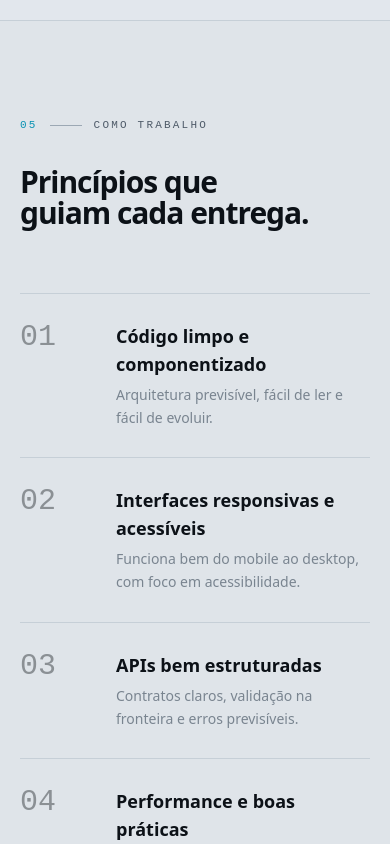
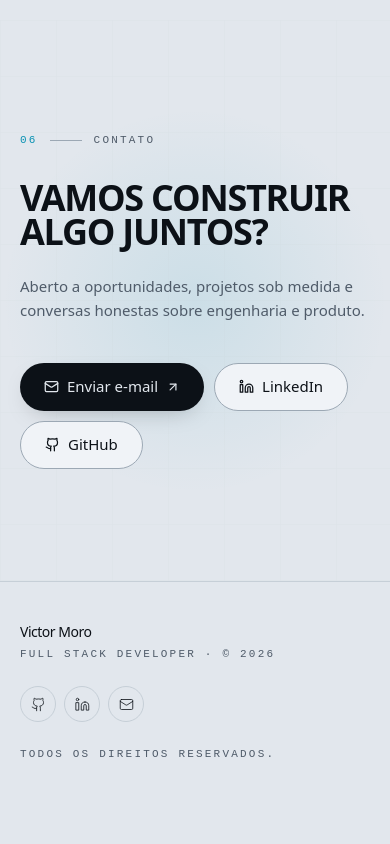
Before and after one commit to Victormoroo/Portfolio_Victor_Dev, a React (Vite) app: page / in a window 390 px wide. Shown: the part 10380-11224 px from the top of the page. After the commit the page ends 11183 px from the top, so only its background shows below. Built offline with nearby package versions, Linux system fonts and the light colour scheme.

Commit message:
refactor: remove "how I work" section

```diff
--- a/src/App.tsx
+++ b/src/App.tsx
@@ -6,7 +6,6 @@ import { About } from '@/components/sections/About';
 import { Stack } from '@/components/sections/Stack';
 import { Projects } from '@/components/sections/Projects';
 import { Experience } from '@/components/sections/Experience';
-import { Process } from '@/components/sections/Process';
 import { Contact } from '@/components/sections/Contact';
 import { Loading } from '@/components/ui/Loading';
 
@@ -29,7 +28,6 @@ export default function App() {
         <Stack />
         <Projects />
         <Experience />
-        <Process />
         <Contact />
       </main>
       <Footer />
--- a/src/components/sections/Process.tsx
+++ /dev/null
@@ -1,44 +0,0 @@
-import { useLanguage } from '@/hooks/useLanguage';
-import { content } from '@/data/content';
-import { Reveal } from '@/components/ui/Reveal';
-import { SectionLabel } from '@/components/ui/SectionLabel';
-
-export function Process() {
-  const { lang } = useLanguage();
-  const t = content.process;
-  const items = t.items[lang];
-
-  return (
-    <section id="process" className="relative scroll-mt-24 border-y border-border bg-muted/30 py-24 sm:py-32">
-      <div className="container-edge">
-        <Reveal>
-          <SectionLabel number="05" label={t.label[lang]} />
-        </Reveal>
-
-        <Reveal direction="up" className="mt-8">
-          <h2 className="max-w-3xl text-3xl font-semibold leading-[1.05] tracking-display text-balance sm:text-5xl">
-            {t.title[lang]}
-          </h2>
-        </Reveal>
-
-        <ul className="mt-16 divide-y divide-border border-y border-border sm:mt-20">
-          {items.map((item, i) => (
-            <Reveal key={item.title} delay={i * 0.04}>
-              <li className="group grid grid-cols-[80px_1fr] gap-4 py-7 transition-colors hover:bg-background/40 sm:grid-cols-[120px_1fr] sm:gap-10 sm:py-9">
-                <span className="font-mono text-3xl font-medium leading-none text-foreground/40 transition-colors duration-300 group-hover:text-accent sm:text-5xl">
-                  {String(i + 1).padStart(2, '0')}
-                </span>
-                <div className="flex flex-col gap-1.5 transition-transform duration-500 ease-[cubic-bezier(0.22,1,0.36,1)] group-hover:translate-x-1.5">
-                  <h3 className="text-lg font-semibold text-foreground sm:text-2xl">{item.title}</h3>
-                  <p className="max-w-xl text-sm leading-relaxed text-muted-foreground/70 transition-colors duration-500 group-hover:text-foreground sm:text-base">
-                    {item.body}
-                  </p>
-                </div>
-              </li>
-            </Reveal>
-          ))}
-        </ul>
-      </div>
-    </section>
-  );
-}
--- a/src/data/content.ts
+++ b/src/data/content.ts
@@ -206,30 +206,6 @@ export const content = {
     },
   },
 
-  process: {
-    label: { pt: 'Como trabalho', en: 'How I work' },
-    title: {
-      pt: 'Princípios que guiam cada entrega.',
-      en: 'Principles guiding every delivery.',
-    },
-    items: {
-      pt: [
-        { title: 'Código limpo e componentizado', body: 'Arquitetura previsível, fácil de ler e fácil de evoluir.' },
-        { title: 'Interfaces responsivas e acessíveis', body: 'Funciona bem do mobile ao desktop, com foco em acessibilidade.' },
-        { title: 'APIs bem estruturadas', body: 'Contratos claros, validação na fronteira e erros previsíveis.' },
-        { title: 'Performance e boas práticas', body: 'Bundle enxuto, métricas reais e zero shift de layout.' },
-        { title: 'Atenção à experiência do usuário', body: 'Microinterações, estados vazios e feedback contextual.' },
-      ],
-      en: [
-        { title: 'Clean, componentized code', body: 'Predictable architecture, easy to read and easy to evolve.' },
-        { title: 'Responsive, accessible interfaces', body: 'Works well from mobile to desktop, with accessibility in focus.' },
-        { title: 'Well-structured APIs', body: 'Clear contracts, boundary validation and predictable errors.' },
-        { title: 'Performance and best practices', body: 'Lean bundle, real metrics and zero layout shift.' },
-        { title: 'Attention to user experience', body: 'Microinteractions, empty states and contextual feedback.' },
-      ],
-    },
-  },
-
   contact: {
     label: { pt: 'Contato', en: 'Contact' },
     title: {
```
